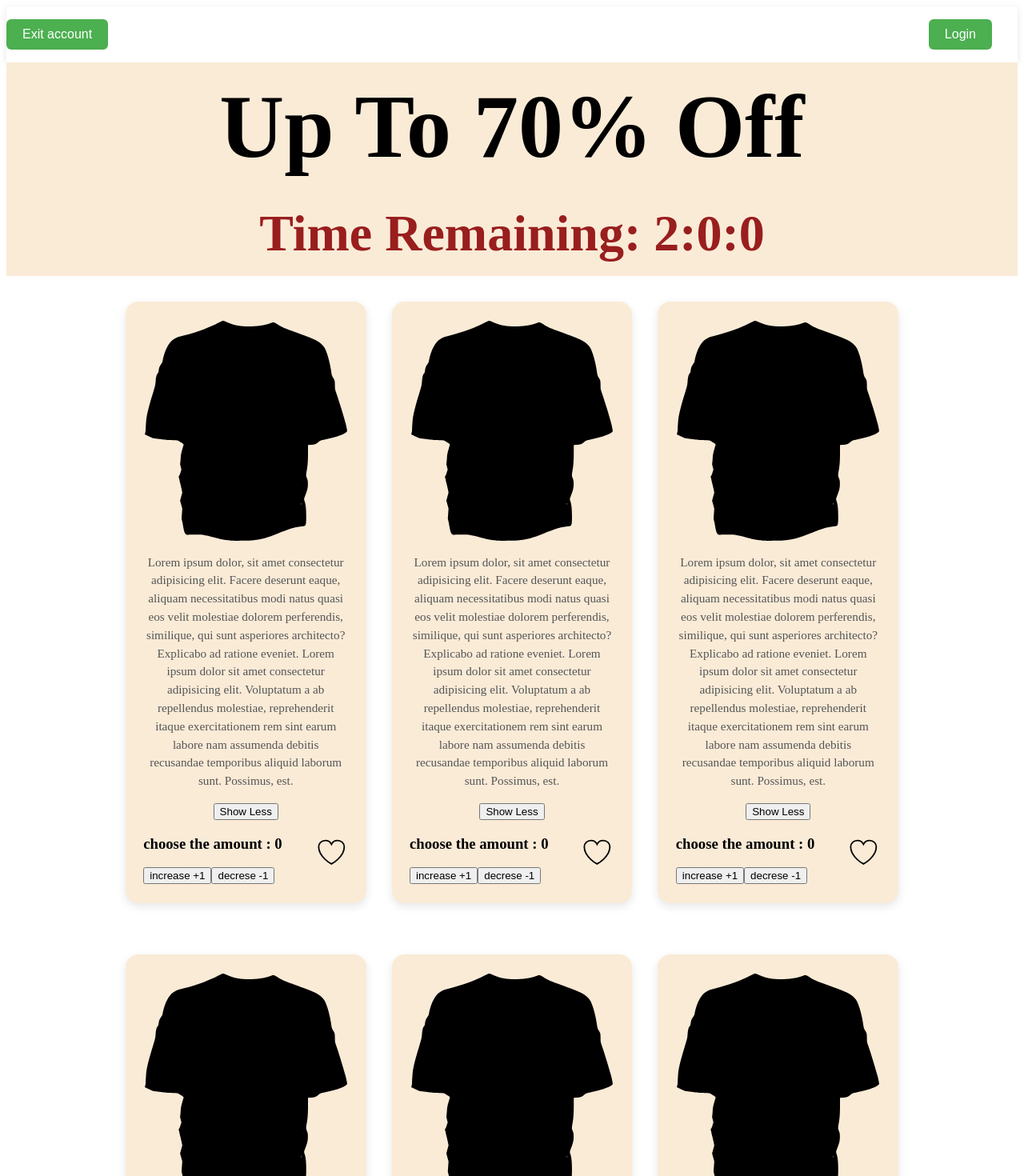
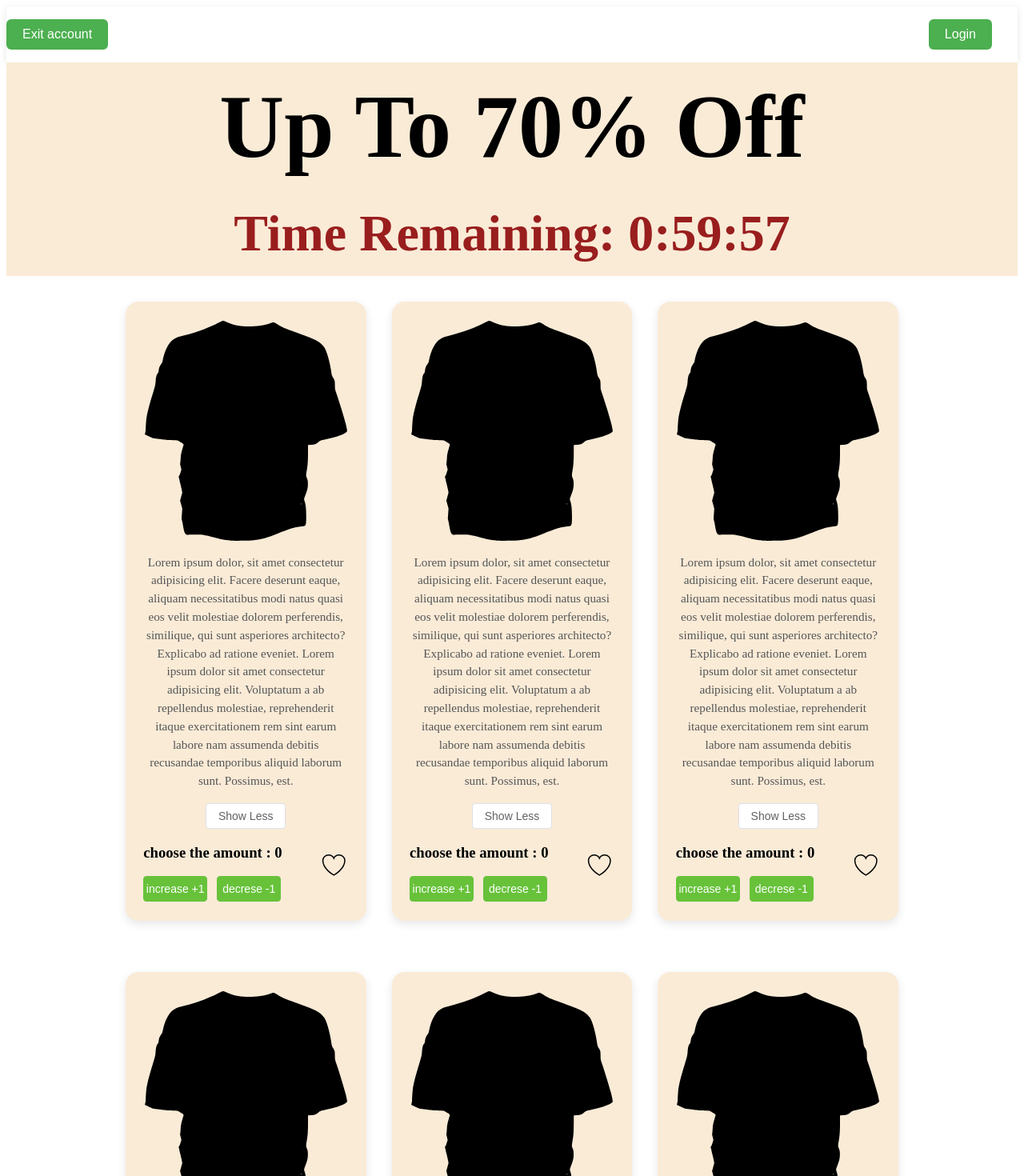
Before and after one commit to MohammadZafariB/MyFirstVueApp, a Vue app: page / in a window 1280 px wide. Shown: the top 1470 px of the page at 80% size. Built offline with nearby package versions, Linux system fonts and the light colour scheme.

Commit message:
i made my sale count down reusable and fixed some bugs. it was getting to negetive numbers and i fixed it. and did some style changes

```diff
--- a/src/components/AddToCart.vue
+++ b/src/components/AddToCart.vue
@@ -3,16 +3,14 @@
 
   <h3>choose
       the amount : {{number}} </h3>
-  <button @click="handleIncrease">increase +1</button>
-  <button @click="handleDecrese">decrese -1</button>
+  <el-button type="success" @click="handleIncrease">increase +1</el-button>
+  <el-button type="success" @click="handleDecrese">decrese -1</el-button>
 
 </div>
 </template>
 
 <script setup>
 import { ref } from 'vue'
-
-
 
   const number = ref(0)
   function handleIncrease (){
@@ -23,13 +21,12 @@ import { ref } from 'vue'
 
   }
 
-
-
-
-
 </script>
-<style>
+<style scoped>
   .addToCartContainer{
     max-width: 20rem;
   }
+  .el-button{
+    width: 5rem;
+  }
 </style>
--- a/src/components/Card.vue
+++ b/src/components/Card.vue
@@ -5,8 +5,8 @@
  </div>
  <div class="detailsContainer">
     <div class="details" v-if="showDetails">Lorem ipsum dolor, sit amet consectetur adipisicing elit. Facere deserunt eaque, aliquam necessitatibus modi natus quasi eos velit molestiae dolorem perferendis, similique, qui sunt asperiores architecto? Explicabo ad ratione eveniet. Lorem ipsum dolor sit amet consectetur adipisicing elit. Voluptatum a ab repellendus molestiae, reprehenderit itaque exercitationem rem sint earum labore nam assumenda debitis recusandae temporibus aliquid laborum sunt. Possimus, est.</div>
-    <button class="showLess" v-show="showDetails" @click="toggleShowDetails">Show Less</button>
-    <button class="showMore" v-show="!showDetails" @click="toggleShowDetails">Show More </button>
+    <el-button class="showLess" v-show="showDetails" @click="toggleShowDetails">Show Less</el-button>
+    <el-button class="showMore" v-show="!showDetails" @click="toggleShowDetails">Show More </el-button>
  </div>
  <div class="bottomSection" >
     <AddToCart class="addToCartSection"/>
@@ -42,7 +42,7 @@ function toggleShowDetails(){
 
 </script>
 
-<style>
+<style scoped>
 .cardContainer {
 
     margin-bottom: 2rem;
@@ -105,6 +105,8 @@ function toggleShowDetails(){
 .bottomSection{
     display: flex;
     width: 16rem;
+    align-items: center;
+    justify-content: center;
 
 }
 
@@ -119,7 +121,7 @@ function toggleShowDetails(){
 
 
 .addToCartSection{
-    flex: 10;
+    flex: 12;
 }
 .liked{
     fill: red;
--- a/src/components/LoginComponent.vue
+++ b/src/components/LoginComponent.vue
@@ -69,7 +69,7 @@ const onSubmit = () => {
   console.log(form)
 }
 </script>
-<style>
+<style scoped>
     .formContainer{
         margin-top: 5rem;
         max-width: 900px;
--- a/src/components/Modal.vue
+++ b/src/components/Modal.vue
@@ -2,8 +2,8 @@
         <div class="backDrop" @click.self="toggleModal" v-if="showModal" :class="{dark : !theme === 'dark' }" >
             <div class="modal">
                 <h1 class="message">{{props.modalMessage}}</h1>
-                <button @click="toggleModal">no</button>
-                <button @click="goHome() ; toggleModal()" >yes</button>
+                <el-button type="success" @click="toggleModal">no</el-button>
+                <el-button type="danger" @click="goHome() ; toggleModal()" >yes</el-button>
             </div>
         </div>
 </template>
@@ -34,7 +34,7 @@ const router = useRouter()
     })
     </script>
 
-<style>
+<style scoped>
     .backDrop{
         top: 0;
         position: fixed;
--- a/src/components/SaleCountdown.vue
+++ b/src/components/SaleCountdown.vue
@@ -1,33 +1,57 @@
 <template>
-  <div class="saleCountdownContainer">
-    <h1 >Up To 70% Off</h1>
-    <h1 class="time">Time Remaining: {{saleTimeHoures}}:{{saleTimeMinutes}}:{{saleTimeSecond}}</h1>
+  <div v-if="isCounting" class="saleCountdownContainer">
+    <h1>Up To 70% Off</h1>
+    <h1 class="time">
+      Time Remaining: {{ saleTimeHoures }}:{{ saleTimeMinutes }}:{{
+        saleTimeSecond
+      }}
+    </h1>
   </div>
 </template>
 
 <script setup>
-import { ref , onMounted ,onUnmounted} from "vue"
-let saleTimeSecond = ref(5)
-let saleTimeMinutes = ref(0)
-let saleTimeHoures = ref(2)
+import { ref, onMounted, onUnmounted } from "vue";
+const props = defineProps({ hour: Number, minute: Number, second: Number });
+let saleTimeSecond = ref(props.second);
+let saleTimeMinutes = ref(props.minute);
+let saleTimeHoures = ref(props.hour);
 
-let intervalId = null
-function updateSaleTime(){
-   saleTimeSecond.value = saleTimeSecond.value-1
+let intervalId = null;
+let isCounting = ref(true)
+function updateSaleTime() {
+  saleTimeSecond.value = saleTimeSecond.value - 1;
+  if (saleTimeSecond.value < 0) {
+    saleTimeSecond.value = 59;
+    saleTimeMinutes.value -= 1;
 
-if (saleTimeSecond.value < 0){ saleTimeMinutes.value-=1 ; saleTimeSecond.value=59}
-if (saleTimeMinutes.value < 0){saleTimeSecond.value=59; saleTimeHoures.value-=1 ; saleTimeMinutes.value=59}
+    if (saleTimeMinutes.value < 0) {
+      saleTimeMinutes.value = 59;
+      saleTimeHoures.value -= 1;
 
- if (saleTimeSecond.value === 0 && saleTimeMinutes.value === 0 && saleTimeHoures.value===0 ){ clearInterval(intervalId)}
+      if (saleTimeHoures.value < 0) {
+        saleTimeHoures.value = 0;
+        saleTimeMinutes.value = 0;
+        saleTimeSecond.value = 0;
+        clearInterval(intervalId);
       }
-onMounted(()=>{ intervalId = setInterval(()=>updateSaleTime(),1000)})
-onUnmounted(()=>{
-clearInterval(intervalId)})
-
+    }
+  }
+   if (
+    saleTimeSecond.value === 0 &&
+    saleTimeMinutes.value === 0 &&
+    saleTimeHoures.value === 0
+  ) {
+    clearInterval(intervalId);
+    isCounting=!isCounting
+  }
+}
+onMounted(() => {
+  intervalId = setInterval(() => updateSaleTime(), 1000);
+});
 </script>
 
-<style>
-.saleCountdownContainer{
+<style scoped>
+.saleCountdownContainer {
   display: flex;
   justify-content: center;
   background-color: antiquewhite;
@@ -36,13 +60,13 @@ clearInterval(intervalId)})
   margin: 0;
   padding: 0;
   gap: 0;
-}h1{
+}
+h1 {
   font-size: 7rem;
   margin: 1rem;
 }
-.time{
+.time {
   font-size: 4rem;
   color: rgb(153, 30, 30);
 }
-
 </style>
--- a/src/views/LandingPage.vue
+++ b/src/views/LandingPage.vue
@@ -1,5 +1,5 @@
 <template>
-    <SaleCountdown/>
+    <SaleCountdown hour=1 minute=0 second=2 />
 <div class="productsContainer"   >
     <Card v-for="(product,index) in Products" :key= "index" :product="product" />
 </div>
```
Lines whose indentation alone changed are shown as unchanged.
